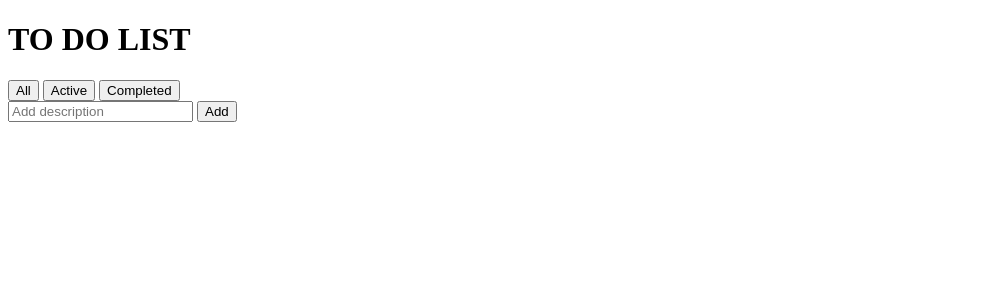
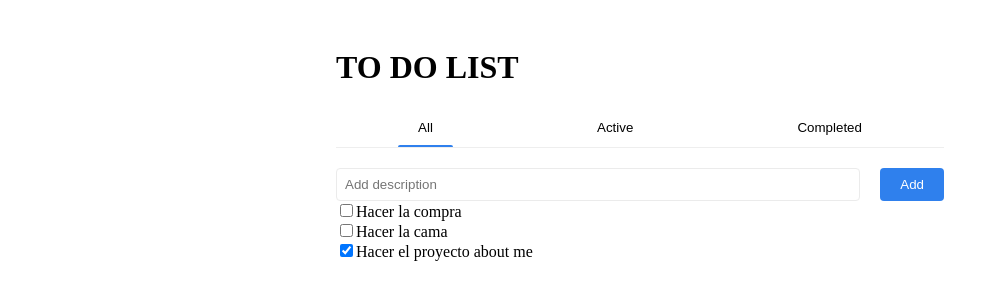
Before and after one commit to almudenasanchezz/todo-list-almudena, a plain HTML site: page index.html in a window 1280 px wide. Shown: the whole page, without its empty margins (0-999 px from the left). Drawn offline with Linux system fonts and the light colour scheme.

Commit message:
errors fixed and added toggle filterActiveClass

```diff
--- a/index.html
+++ b/index.html
@@ -7,7 +7,7 @@
     <title>To-do-App</title>
 
     <!-- linkear el stylesheet y el archivo de js -->
-    <link rel="stylesheet" href="./styles.css" />
+    <link rel="stylesheet" href="./style.css" />
     <script src="index.js" defer></script>
   </head>
   <body>
@@ -20,8 +20,10 @@
         >
           All
         </button>
-        <button class="filter__option data-filter="active"">Active</button>
-        <button class="filter__option data-filter="completed"">Completed</button>
+        <button class="filter__option" data-filter="active">Active</button>
+        <button class="filter__option" data-filter="completed">
+          Completed
+        </button>
       </div>
       <form class="add" id="add-task">
         <input
@@ -30,7 +32,7 @@
           class="add__input"
           name="description"
         />
-        <button type="submit">Add</button>
+        <button type="submit" class="add__button">Add</button>
         <!-- type submit porque esta dentro de una etiqueta form -->
       </form>
       <div class="tasks" id="task-list"></div>
--- a/index.js
+++ b/index.js
@@ -17,75 +17,79 @@ const testData = [
   },
 ];
 
-/* creamos una función que crea el contenedor de cada tarea, con su variable tarea */
-/* esta función se crea para poder utilizarla en la función renderList */
 function buildTask(task) {
-  /* declaramos el contenedor que contenga la tarea */
-  /* createElement nos ha creado un div dentro del html */
   const taskContainer = document.createElement("div");
-  /* creamos una clase para la constate creada anteriormente */
   taskContainer.className = "task__task";
-  /* dentro del div metemos el checkbox de la tarea con su descripción */
-  /* lo que tenemos a partir del dollar se lee de la siguiente manera: si la variable task está completada tendrá el valor checked, sino no tendrá ningún valor */
-  /* lo que está dentro de las llaves del dolar se interpreta como variable */
   taskContainer.innerHTML = `<input type="checkbox" ${
     task.isCompleted ? "checked" : ""
   } />${task.description}`;
   return taskContainer;
 }
 
-/* creamos una función que pinta en pantalla lo creado en la función anterior */
 function renderList(filterToApply) {
-  // filterToApply puede ser active, completed, all
-  /* crea una constante que selecciona el id del contenedor de tareas */
-  const taskNode = document.querySelector("#task-list");
-  /* por cada elemento del array se ejecuta una función con el parámetro tarea, que su valor es el de los objetos del array, un id, una descripcion y un booleano */
-  /* esto se usa para limpiar todas las tareas al cambiar de un filtro a otro y que no se vayan acumulando */
+  const tasksNode = document.querySelector("#task-list");
   tasksNode.innerHTML = "";
 
-  /* me creo una nueva variable que almacena las tareas que se van a mostrar y solo esas, es una variable que puedo modificar */
   let tasksToShow = testData;
 
-  /* active es el data-filter=active del html */
   if (filterToApply === "active") {
-    /* la funcion .filter funciona igual que el forEach, hace un recorrido del array y si devuelve verdadero se mete en un nuevo array y se devuelve falso no se mete en ninguno. Si inguno se cumple devuelve un array vacío. */
     tasksToShow = testData.filter(function (task) {
       return !task.isCompleted;
     });
   }
 
+  if (filterToApply === "completed") {
+    tasksToShow = testData.filter(function (task) {
+      return task.isCompleted;
+    });
+  }
+
   tasksToShow.forEach(function (task) {
-    /* se declara una constante cuyo valor es la función anterior (la estructura del checkbox) para poder pintar en pantalla */
     const taskHtml = buildTask(task);
-    /* pinta en el contenedor de tareas del html la tarea (taskHtml) */
-    taskNode.append(taskHtml);
+    tasksNode.append(taskHtml);
   });
 }
 
-/* declaramos constante cuyo valor es el todo lo que está dentro de la etiqueta "form" de html */
 const formNode = document.querySelector("#add-task");
-/* añadimos un evento que escucha al botón submit del formulario y ejecuta una función */
-/* a la función del event listener se le llama por defecto event */
 formNode.addEventListener("submit", function (event) {
-  /* se pone preventDefault para que al rellenar el formulario no me refresque la página porque por defecto se refresca */
   event.preventDefault();
-  /* para acceder al valor del input */ /* duda: no entiendo el add-task ni el description, si add-task es un id porque no se pone un # */ const description =
-    document.forms["add-task"]["description"].value;
-  /* creamos constante que lleve el id, description y isCompleted de cada tarea nueva que escribamos */
+  const description = document.forms["add-task"]["description"].value;
   const newTask = {
-    /* utilizamos Date.getTime para crear id únicos */
     id: new Date().getTime(),
     description,
-    /* para que por defecto salga como sin completar */
     isCompleted: false,
   };
 
-  /* hacemos esto al igual que antes para pintar en pantalla la nueva tarea */
   const taskHtml = buildTask(newTask);
-  /* volvemos a definir la constante taskNode para que funcione dentro de esta funcion */
-  const taskNode = document.querySelector("#task-list");
-  taskNode.append(taskHtml);
+  const tasksNode = document.querySelector("#task-list");
+  tasksNode.append(taskHtml);
   formNode.reset();
 });
-/* llama a la función renderList */
+
+// Filters
+const filterButtons = document.querySelectorAll(".filter__option");
+const filterActiveClass = "filter__option--selected";
+filterButtons.forEach(function (filterButton) {
+  filterButton.addEventListener("click", function () {
+    if (this.classList.contains(filterActiveClass)) {
+      return;
+    }
+
+    const filterToApply = this.getAttribute("data-filter");
+    renderList(filterToApply);
+
+    // remove class
+    document
+      .querySelector(`.${filterActiveClass}`)
+      .classList.remove(filterActiveClass);
+    this.classList.add(filterActiveClass);
+
+    if (filterToApply === "completed") {
+      document.querySelector("#add-task").classList.add("hidden");
+    } else {
+      document.querySelector("#add-task").classList.remove("hidden");
+    }
+  });
+});
+
 renderList();
--- a/style.css
+++ b/style.css
@@ -0,0 +1,65 @@
+.content {
+  padding: 20px;
+  max-width: 608px;
+  margin-left: auto;
+  margin-right: auto;
+}
+
+.add {
+  display: flex;
+  gap: 20px;
+}
+
+.add__input {
+  border: 1px solid #ebebeb;
+  border-radius: 4px;
+  padding: 8px;
+  flex-grow: 1;
+}
+
+.add__button {
+  background: #2f80ed;
+  border: none;
+  border-radius: 4px;
+  color: #fff;
+  padding: 0 20px;
+}
+
+.filters {
+  display: flex;
+  justify-content: space-around;
+  margin-bottom: 20px;
+  border-bottom: 1px solid #eee;
+}
+
+.filter__option {
+  border: none;
+  background-color: transparent;
+  padding: 12px 20px;
+  position: relative;
+}
+
+.filter__option:hover {
+  background-color: #eee;
+}
+
+.filter__option--selected::after {
+  height: 2px;
+  content: "";
+  border-top-left-radius: 4px;
+  border-top-right-radius: 4px;
+  background: #2f80ed;
+  display: block;
+  width: 100%;
+  position: absolute;
+  left: 0;
+  bottom: 0;
+}
+
+.hidden {
+  display: none;
+}
+
+button {
+  cursor: pointer;
+}
```
